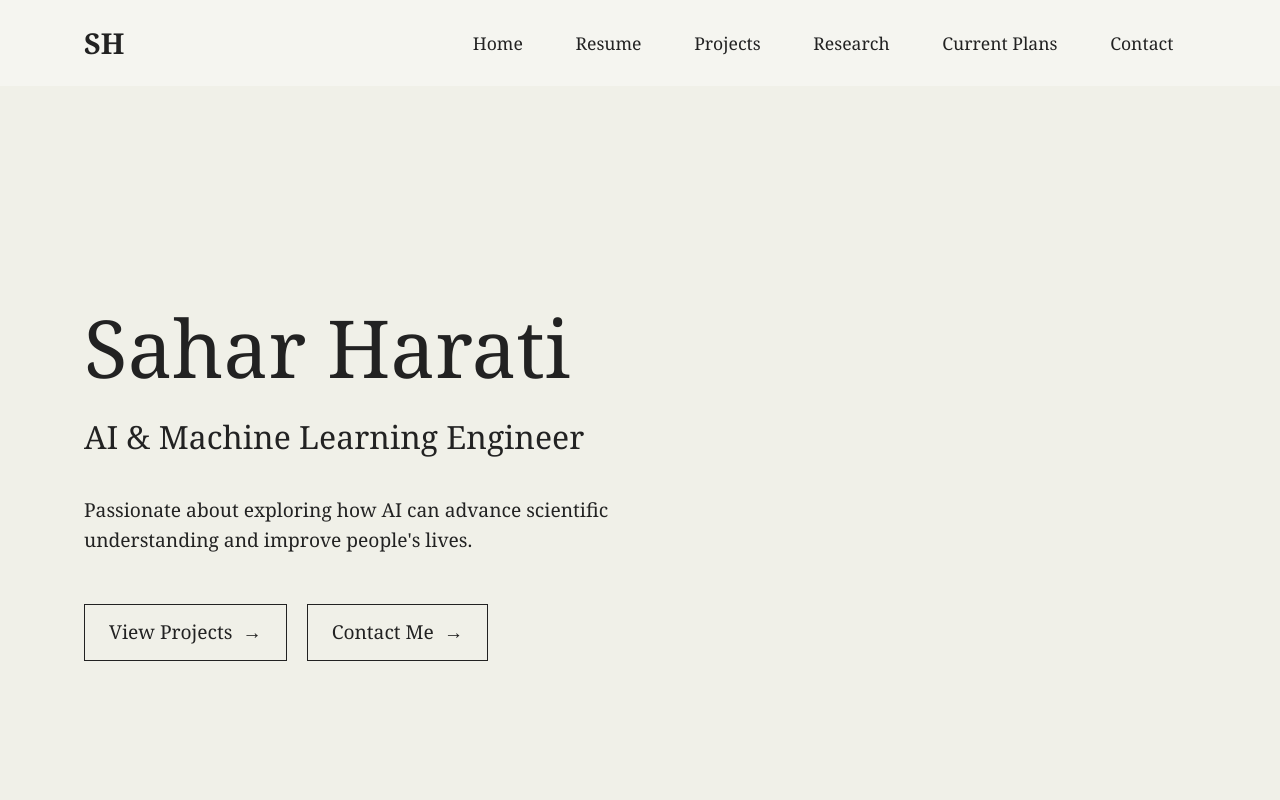
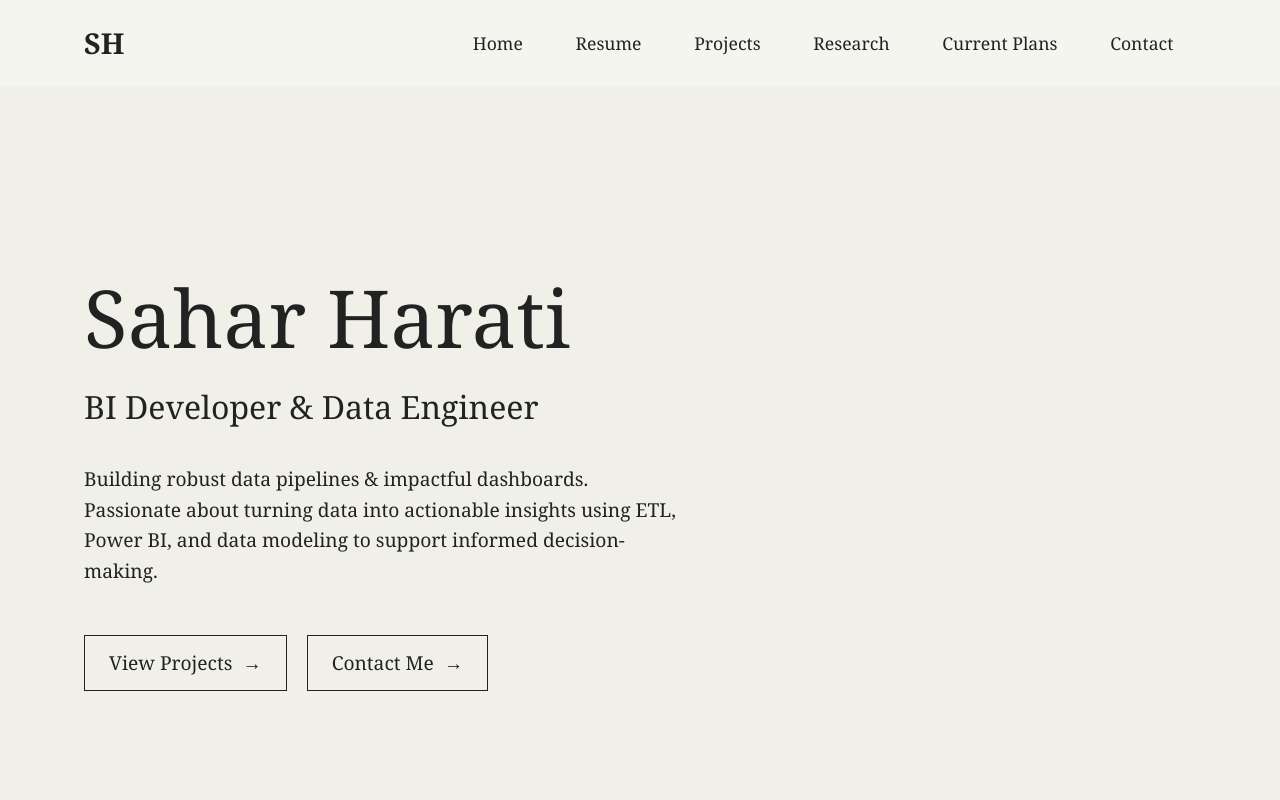
Before and after one commit to saharaty/saharaty.github.io, a plain HTML site: page index.html in a window 1280 px wide. Shown: the top 800 px of the page. Drawn offline with Linux system fonts and the light colour scheme.

Commit message:
Update index.html

```diff
--- a/index.html
+++ b/index.html
@@ -3,7 +3,7 @@
 <head>
     <meta charset="UTF-8">
     <meta name="viewport" content="width=device-width, initial-scale=1.0">
-    <title>Sahar Harati - AI & Machine Learning Engineer</title>
+    <title>Sahar Harati - BI Developer & Data Engineer</title>
     <link rel="stylesheet" href="css/styles.css">
     <link rel="stylesheet" href="css/resume.css">
     <link rel="stylesheet" href="css/projects.css">
@@ -37,8 +37,10 @@
         <div class="container">
             <div class="hero-content">
                 <h1>Sahar Harati</h1>
-                <h2>AI & Machine Learning Engineer</h2>
-                <p>Passionate about exploring how AI can advance scientific understanding and improve people's lives.</p>
+                <h2>BI Developer & Data Engineer</h2>
+                <p>Building robust data pipelines & impactful dashboards.
+                    Passionate about turning data into actionable insights using ETL, Power BI, and data modeling to support informed decision-making.
+                </p>
                 <div class="cta-buttons">
                     <a href="#projects" class="btn primary">View Projects</a>
                     <a href="#contact" class="btn secondary">Contact Me</a>
```
